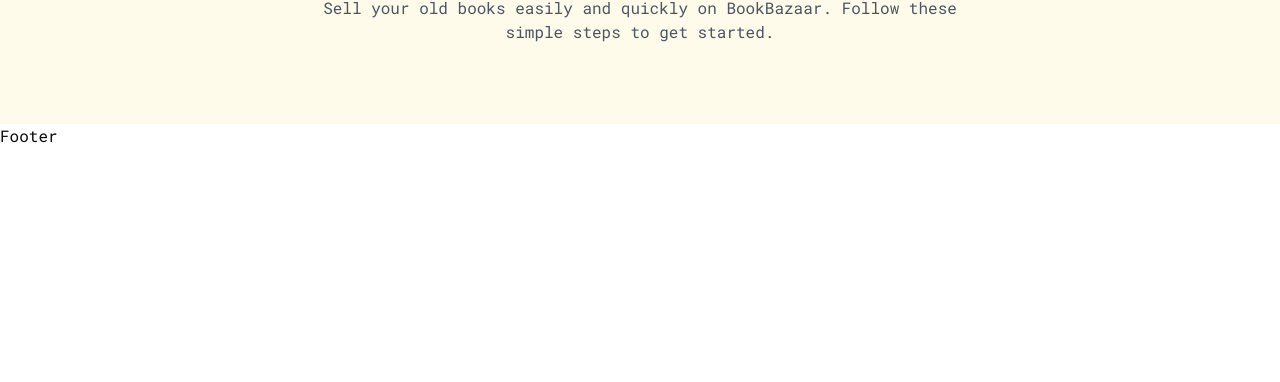
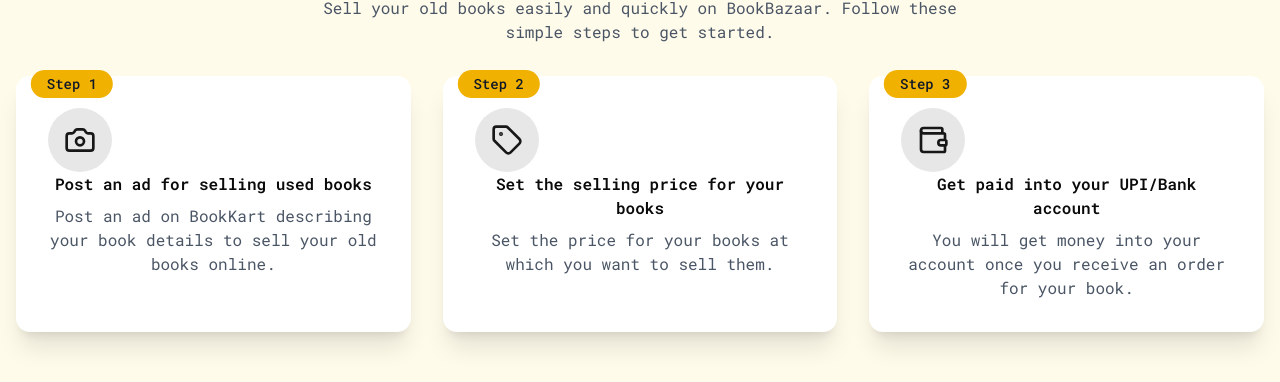
Before and after one commit to SohanurRahman007/BookBazaar-Frontend, a Next.js app: page / in a window 1280 px wide. Shown: the part 965-1347 px from the top of the page. Before the commit the page ends 1113 px from the top, so only its background shows below. Built offline with nearby package versions, Linux system fonts and the light colour scheme; no server answers.

Commit message:
Sell Your Old Books card done

```diff
--- a/src/app/page.tsx
+++ b/src/app/page.tsx
@@ -180,7 +180,7 @@
       {/* how to sell section */}
       <section className="py-16 bg-amber-50">
         <div className="container mx-auto px-4">
-          <div className="text-center mb-4">
+          <div className="text-center mb-8">
             <h3 className="text-2xl md:text-3xl font-bold mb-4">
               How to Sell Your Old Books on BookBazaar
             </h3>
@@ -189,6 +189,25 @@
               simple steps to get started.
             </p>
           </div>
+          <div className="grid md:grid-cols-3 gap-8 relative">
+            <div className="hidden md:block absolute top-1/2 left-1/4 right-1/4 h-0.5 border-t border-dotted border-gray-300 -z-10"></div>
+
+            {sellSteps.map((step, index) => (
+              <div key={index} className="relative flex flex-col h-full">
+                <div className="bg-white rounded-xl p-8 shadow-xl text-center flex-grow flex flex-col">
+                  <div className=" absolute text-gray-900 bg-yellow-500 top-2 left-14 -translate-1/2 px-4 py-1 rounded-full text-sm font-medium z-10">
+                    {step.step}
+                  </div>
+                  <div className="h-16 w-16 bg-primary/10 flex items-center justify-center rounded-full">
+                    {step.icon}
+                  </div>
+
+                  <h3 className="font-semibold mb-2">{step.title}</h3>
+                  <p className="text-gray-600 flex-grow">{step.description}</p>
+                </div>
+              </div>
+            ))}
+          </div>
         </div>
       </section>
 
```
